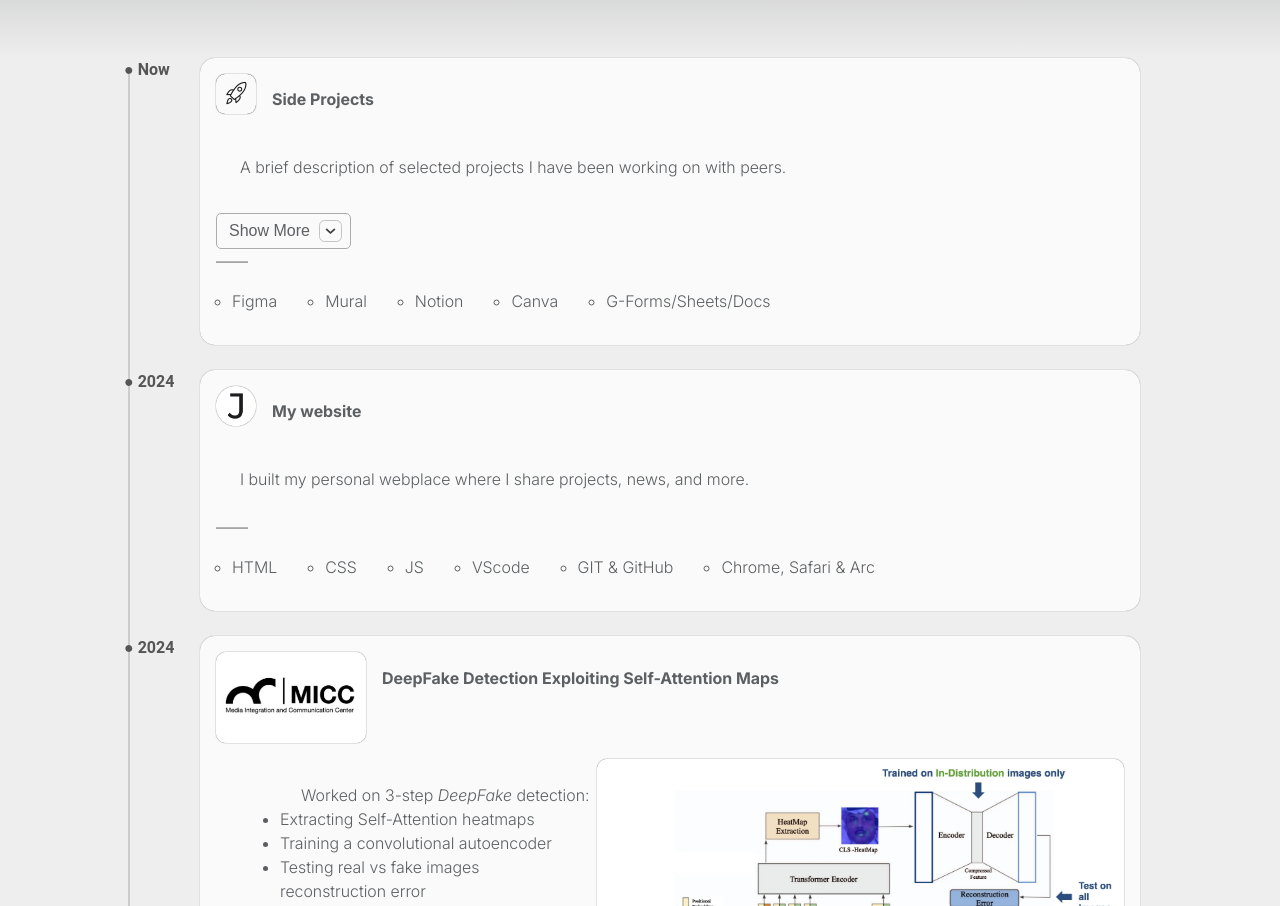
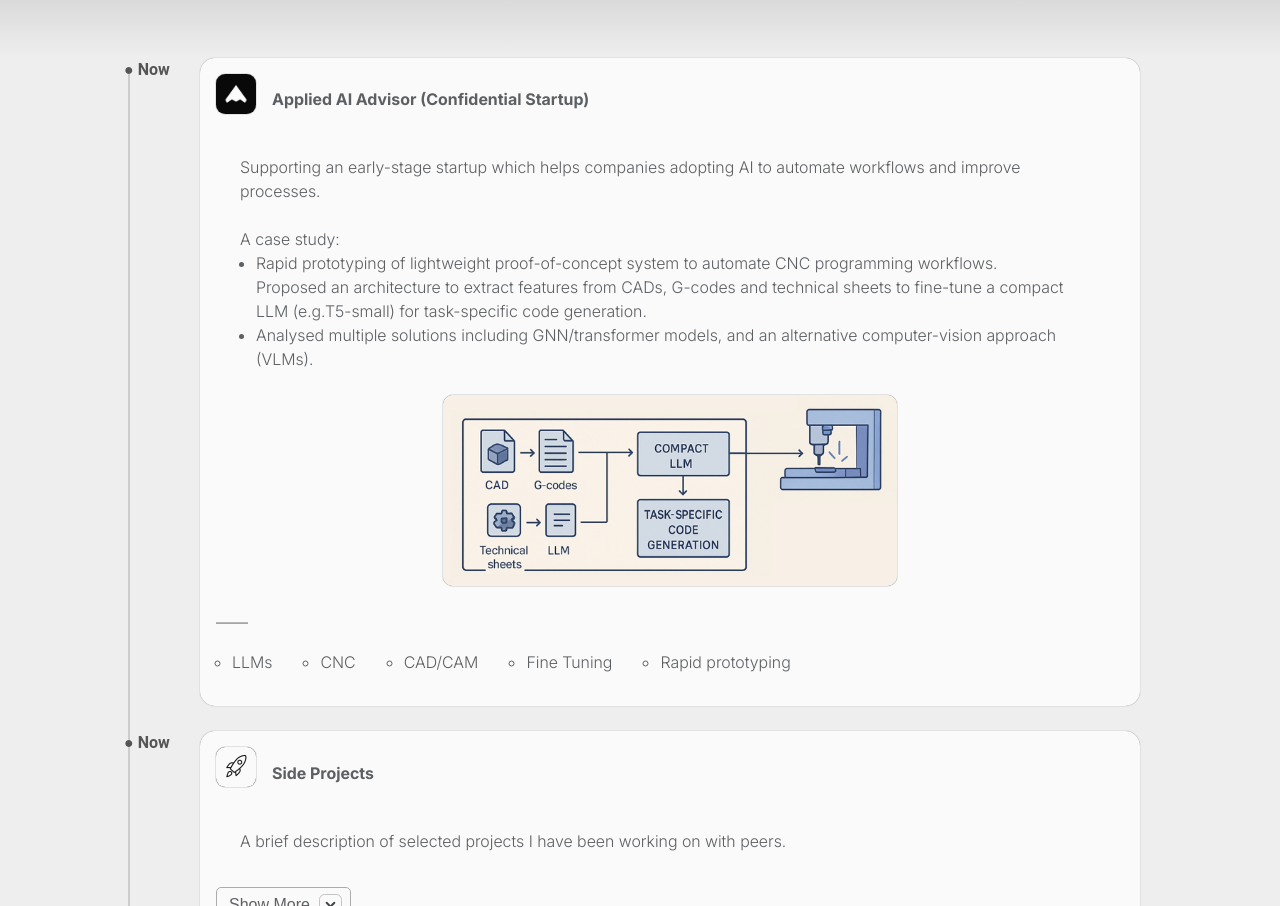
Before and after one commit to Gianmarco-San/gianmarco-san.github.io, a plain HTML site: page index.html in a window 1280 px wide. Shown: the part 432-1338 px from the top of the page. Drawn offline with Linux system fonts and the light colour scheme.

Commit message:
updated timeline with experience + CV

```diff
--- a/index.html
+++ b/index.html
@@ -25,6 +25,8 @@
 <body>
   <section id="home">
   <header>
+
+    <!-- "Yo, why you snooping around my HTML like that? Hunting for some secret cookies or what?" 😏🍪  -->
 
     <nav>
     <ul>
@@ -139,6 +141,48 @@
    </div>
   -->
 
+
+  <div class="timeline-date show-on-small">&#x25CF Now</div>
+  <div class="show-on-small"><br><br></div>
+    <div class="timeline-item">
+      <div class="timeline-date show-on-middle show-on-big">&#x25CF Now</p></div>
+      <div class="timeline-content">
+        <div class="project-header">
+        <img class='logo' src='docs/stealth_logo.jpeg' style='max-width: 40px; max-height: 40px; border-radius: 23%;'/> <!-- round: border-radius: 50%; -->
+        <h4><br>Applied AI Advisor (Confidential Startup)</h4>
+      </div>
+
+        <div class="timeline-text-image">
+          <div class="timeline-text">
+
+
+            Supporting an early-stage startup which helps companies adopting AI to automate workflows and improve processes.
+
+            <br><br>A case study:
+            <ul style="padding-left: 1em;">
+          <li>Rapid prototyping of lightweight proof-of-concept system to automate CNC programming workflows.<br>Proposed an architecture to extract features from CADs, G-codes and technical sheets to fine-tune a compact LLM (e.g.T5-small) for task-specific code generation.</li>
+          <li>Analysed multiple solutions including GNN/transformer models, and an alternative computer-vision approach (VLMs).</li>
+          </ul>
+
+          </div>
+        </div>
+        <br>
+        <img src="docs/CNC.png" alt="Method flow" class="timeline-image show-on-big show-on-middle show-on-small" style="max-width: 90%; display: block; margin: 0 auto;">
+
+
+
+            <br>
+            ——
+          <ul class="horiz-ul">
+            <li>LLMs</li>
+            <li>CNC</li>
+            <li>CAD/CAM</li>
+            <li>Fine Tuning</li>
+            <li>Rapid prototyping</li>
+          </ul>
+
+    </div>
+  </div>
 
 
   <div class="timeline-date show-on-small">&#x25CF Now</div>
```
Also changed, not shown: docs/CNC.png (added), docs/stealth_logo.jpeg (added), 1 other file.
